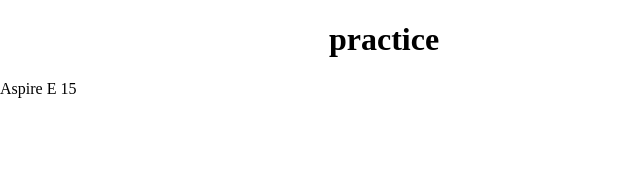
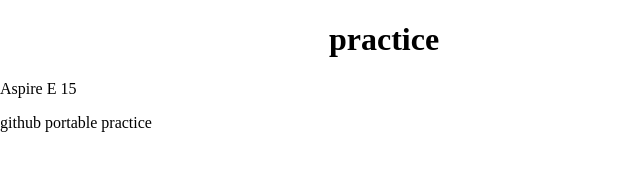
Before and after one commit to meryrein/meryrein, a plain HTML site: page index.html in a window 1280 px wide. Shown: the whole page, without its empty margins (0-640 px from the left). Drawn offline with Linux system fonts and the light colour scheme.

Commit message:
portable test

```diff
--- a/index.html
+++ b/index.html
@@ -8,6 +8,7 @@
 	<div class='container'>
 		<h1>practice</h1>
 		<p>Aspire E 15</p>
+		<p>github portable practice</p>
 	</div>
 </body>
 </html>
```
